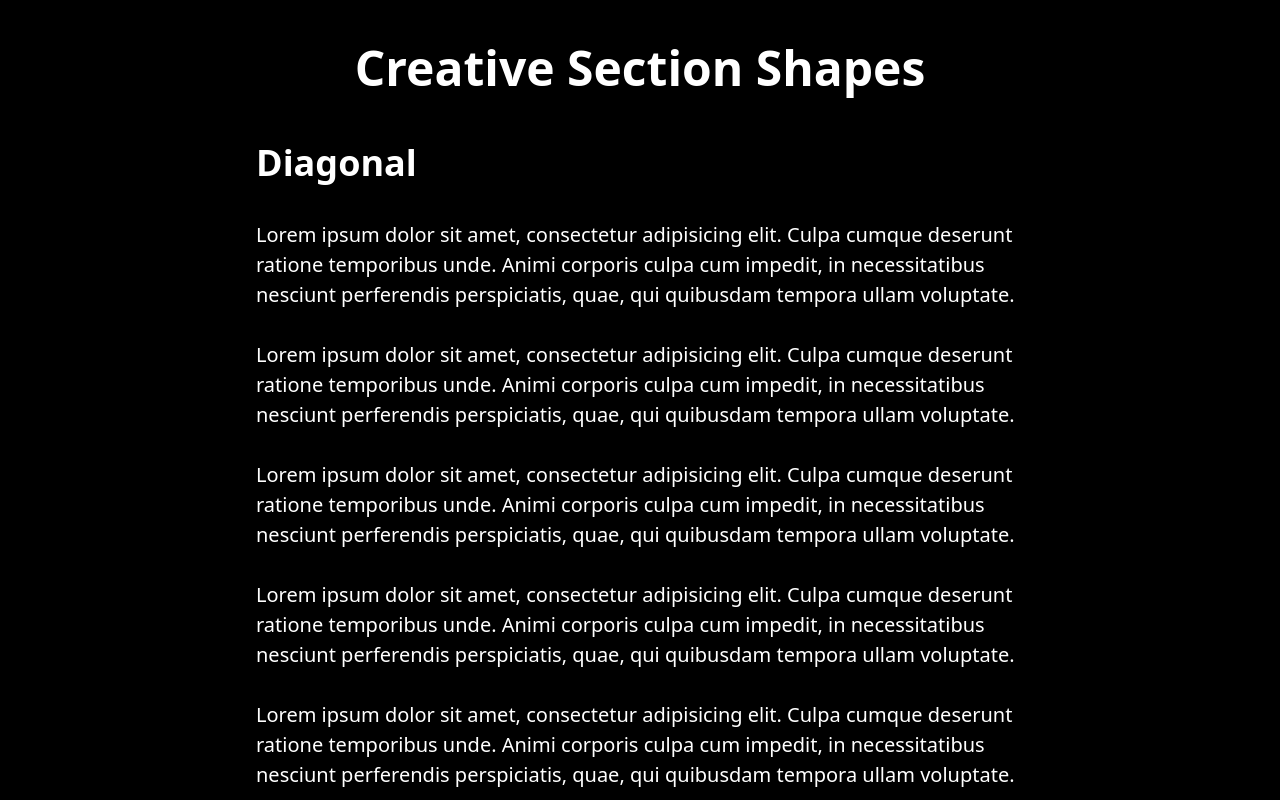
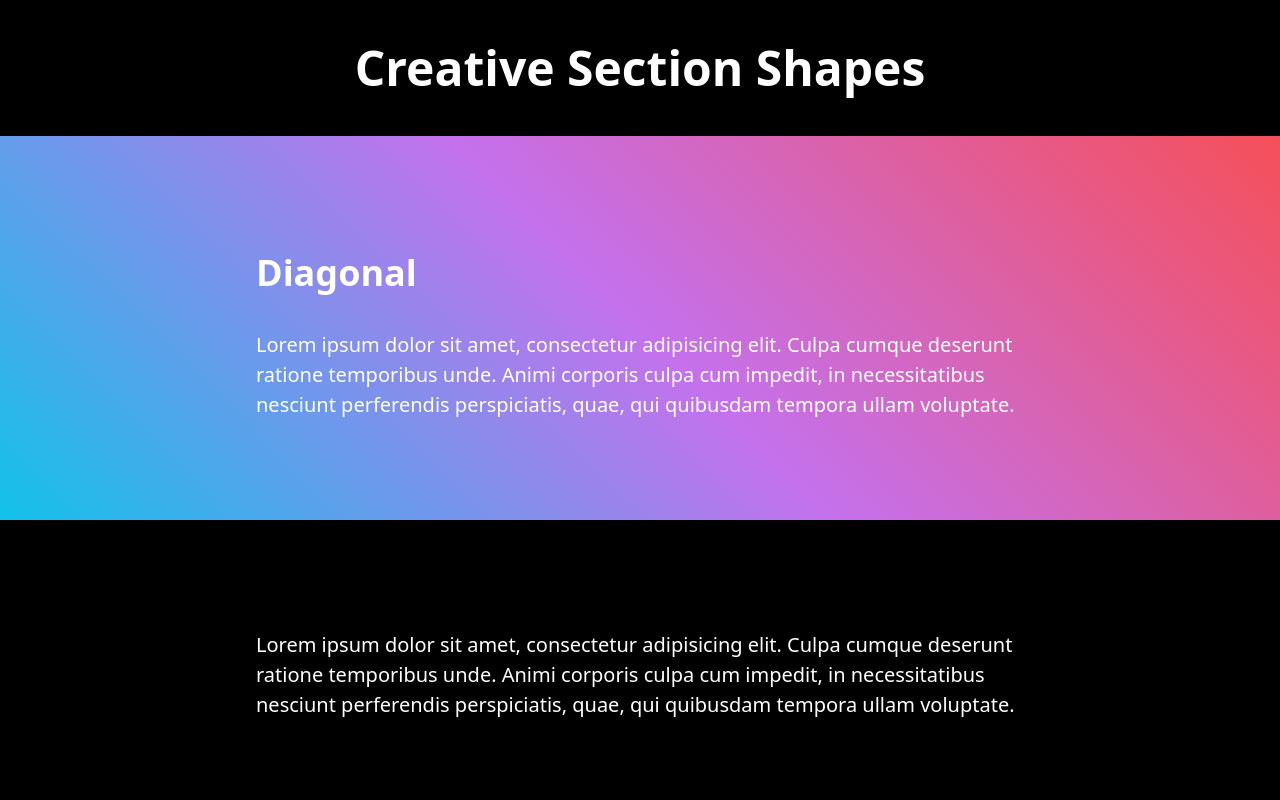
Before and after one commit to Annie-Huang/creative-section-shapes, a website: page index.html in a window 1280 px wide. Shown: the top 800 px of the page. Drawn offline with Linux system fonts and the light colour scheme.

Commit message:
Give a linear background to the first section

```diff
--- a/style.css
+++ b/style.css
@@ -33,3 +33,11 @@ body {
 .section-title {
   font-size: 2.25rem;
 }
+
+section {
+  padding-block: 5rem;
+}
+
+.diagonal {
+  background-image: linear-gradient(45deg, #12c2e9, #c471ed, #f64f59);
+}
```
